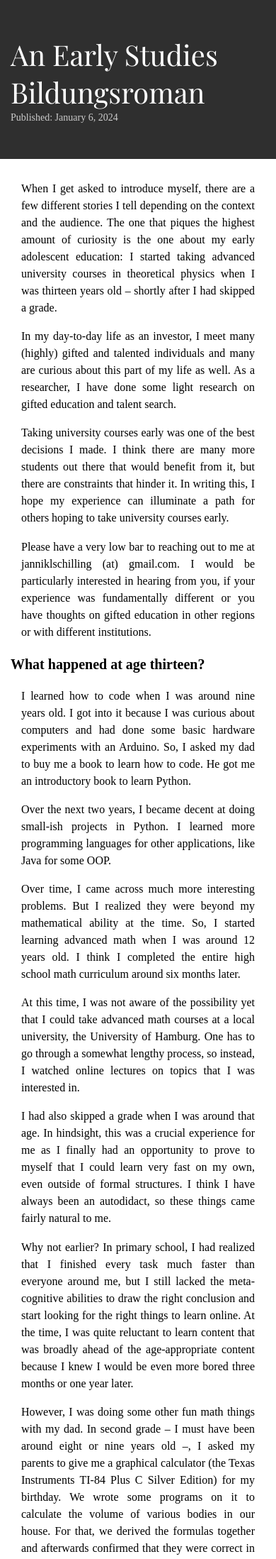
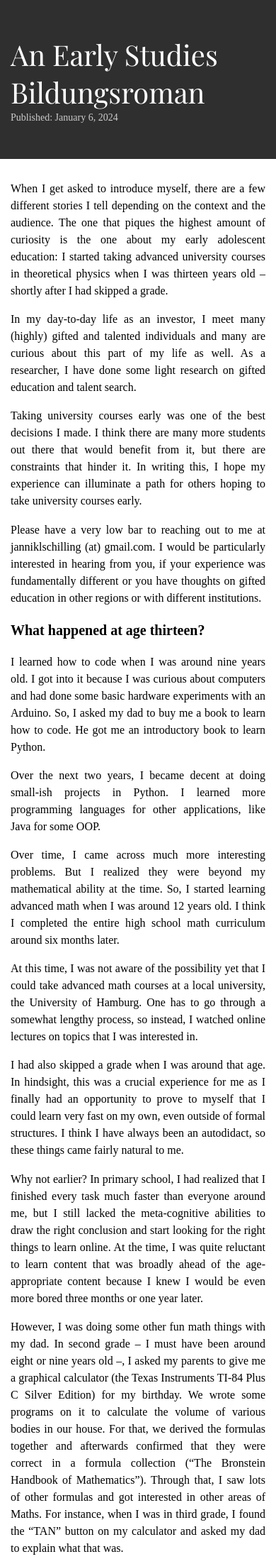
Before and after one commit to jannikls/jannikls.github.io, a Jekyll site: the page built from _posts/2024-01-06-early-studies-bildungsroman.markdown, in a window 390 px wide. Shown: the top 2197 px of the page at 71% size. Built offline with Jekyll 4.4.1, drawn with Linux system fonts in a browser that asks for light colours; some web fonts are replaced.

Commit message:
responsiveness

```diff
--- a/assets/css/post.css
+++ b/assets/css/post.css
@@ -132,34 +132,43 @@
 }
 
 
-
 /* Media Query for Responsive Design */
 @media (max-width: 767px) {
+
+  .content:nth-child(1) {
+    max-width: 767px;
+    width: 100vh;
+  }
+
   .flex-container {
     flex-wrap: wrap;
     gap: 10px;
-    padding-right: 0;
+    margin: 0;
+    width: 100%;
   }
 
   .content {
     box-sizing: border-box;
-    width: 100%;
+    width: 100vw;
+    margin: 0;
   }
 
   .content:nth-child(1), .content:nth-child(2) {
-    width: 100%; /* Adjust the second column size */
-    min-width: 100%;
+    width: 100vw; /* Adjust the second column size */
+    min-width: 100vw;
+    padding-left: 0px;
+    margin: 0px;
   }
 
-  .content:nth-child(2) .circular--square {
+  .content:nth-child(1) .circular--square {
     display: block;
     margin: 0 auto;
   }
 
-  .content:nth-child(2) {
-    margin: 0 auto; /* Auto margin to push image to the right */
-    margin: 0 15px;
-    }
+  .content:nth-child(1) {
+    padding-left: 15px;
+    padding-right: 15px;
+  }
 
   .flex-container > div:nth-child(1) {
     order: 2;
@@ -174,34 +183,22 @@
     flex-direction: column;
     justify-content: center;
     align-items: center;
+    width: 100vh;
+    padding: 0;
+    margin: 0;
   }
 
   h1.pic {
     text-align: left;
   }
 
-  p.pic,
-  p,
-  h1.pic, h1,
-  .h2,
-  .h3,
-  .post-info {
-    margin-left: 15px;
-    margin-right: 15px;
-  }
-
-  .h1 {
-    text-align: center;
-  }
-
-  .content {
-    width: calc(50% - 10px); /* Adjust width for two columns */
-    margin: 0 5px; /* Adjust margin for symmetry */
-  }
-
-  .p {
-    padding: 0px;
-  }
+  .main-content {
+    margin: 0;
+    padding: 0;
+    padding-left: 5px;
+    padding-right: 5px;
+    padding-top: 20px;
+    }
 }
 
 @media (min-width: 768px) and (max-width: 1024px) {
@@ -214,6 +211,8 @@
     width: calc(50%-5px);
     max-width: 600px;
     margin: 0 -15px;
+    padding-right: 40px;
+    padding-left: 5px;
   }
 
 
```
